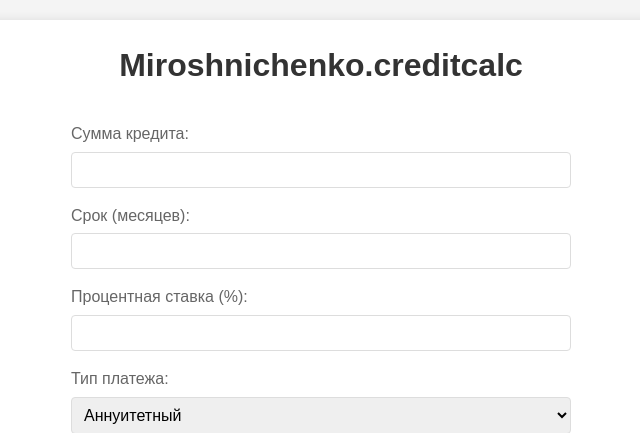
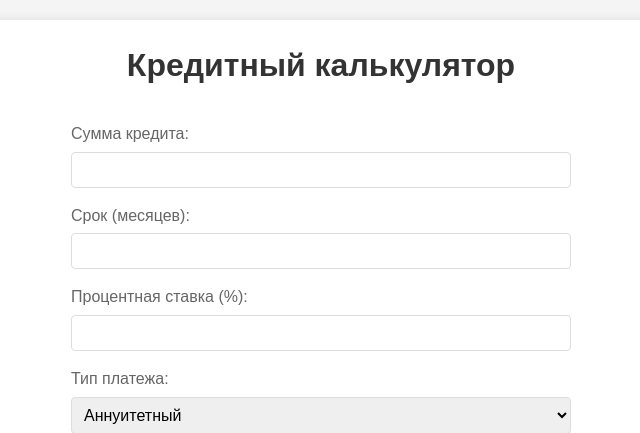
Before and after one commit to Vasiliy2219/creditcalc, a Flask app: page / in a window 1280 px wide. Shown: the top 433 px of the page, without its empty margins (319-959 px from the left). Run offline with Flask 3, Linux system fonts and the light colour scheme; some libraries are stand-ins or nearby versions.

Commit message:
Add files via upload

```diff
--- a/templates/index.html
+++ b/templates/index.html
@@ -3,7 +3,7 @@
 <head>
     <meta charset="UTF-8">
     <meta name="viewport" content="width=device-width, initial-scale=1.0">
-    <title>Miroshnichenko.creditcalc</title>
+    <title>Кредитный калькулятор</title>
     <link rel="stylesheet" href="{{ url_for('static', filename='css/style.css') }}">
     <script src="https://cdn.jsdelivr.net/npm/chart.js"></script>
     <script src="https://cdnjs.cloudflare.com/ajax/libs/jspdf/2.5.1/jspdf.umd.min.js"></script>
@@ -14,7 +14,7 @@
 </head>
 <body>
     <div class="container">
-        <h1>Miroshnichenko.creditcalc</h1>
+        <h1>Кредитный калькулятор</h1>
 
         <div class="calculator-form">
             <div class="form-group">
```
